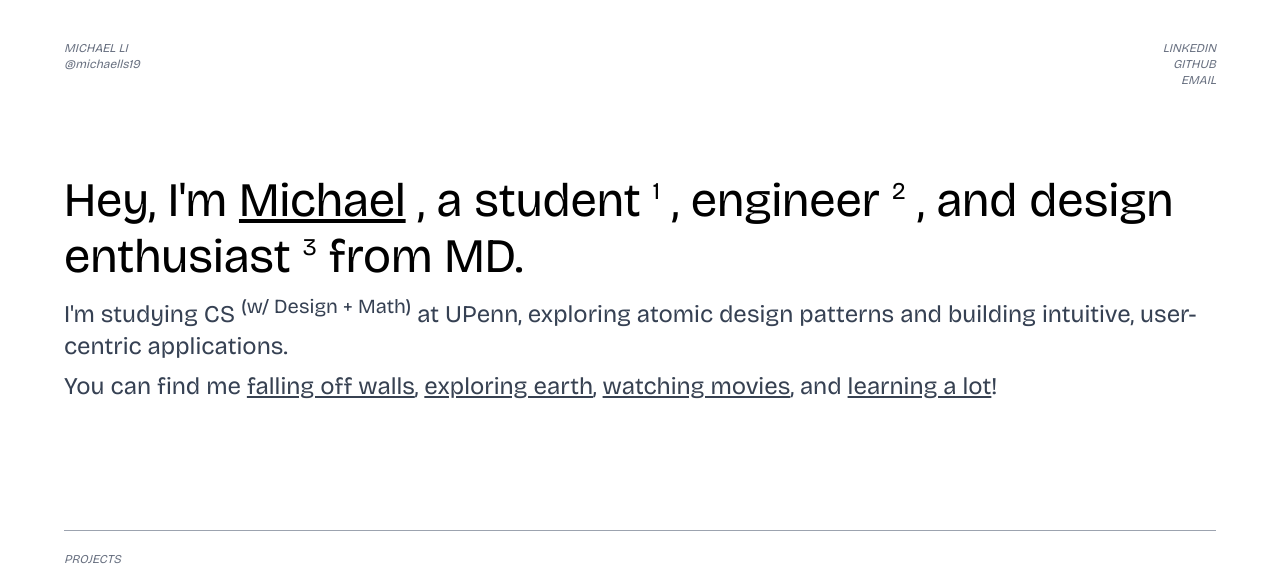
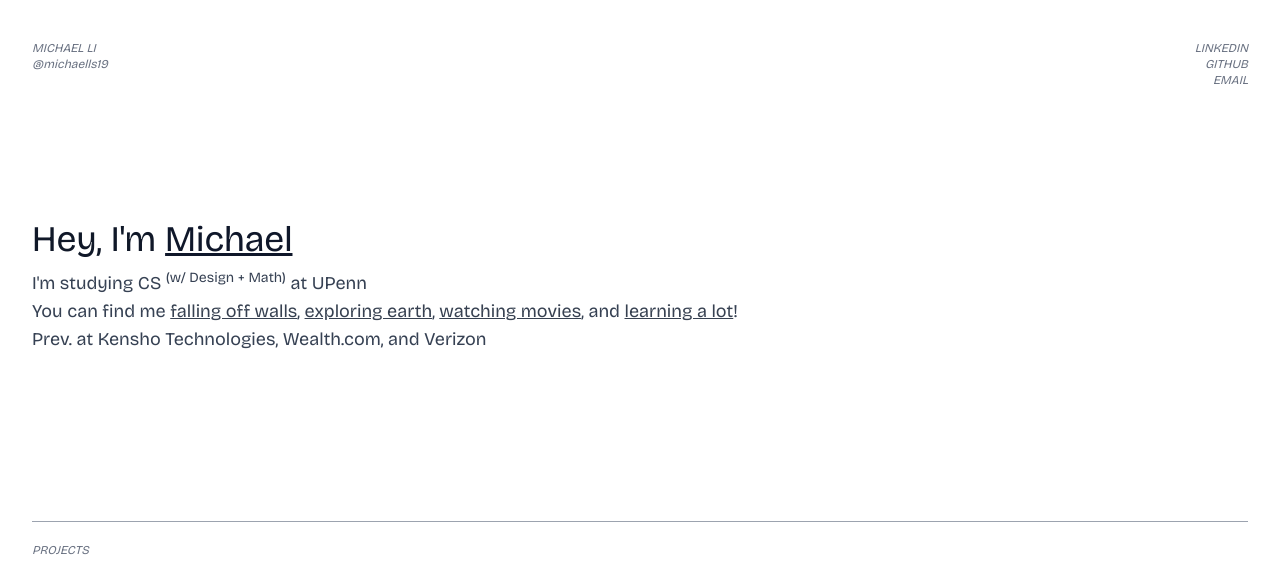
Before and after one commit to Michaell14/portfolio-v4, a React (Vite) app: page / in a window 1280 px wide. Shown: the top 581 px of the page. Built offline with nearby package versions, Linux system fonts and the light colour scheme.

Commit message:
profile reduction

```diff
--- a/components/ImageToolTip.tsx
+++ b/components/ImageToolTip.tsx
@@ -23,7 +23,7 @@ const ImageToolTip = ({ text, imageUrl, imageAlt, color }: { text: string, image
             {isHovered && (type === "bridge" || type === "climbing" || type === "music" || type === "travel") && (
                 <div
                     className="absolute z-10 p-2 bg-white border border-gray-300 rounded shadow-lg"
-                    style={{ top: 'calc(100% + 10px)', left: '50%', transform: 'translateX(-50%)' }} // Position below and center
+                    style={{ top: 'calc(100% + 10px)', left: '50%', transform: 'translateX(-30%)' }} // Position below and center
                 >
                     <img src={imageUrl} alt={imageAlt} className="max-w-lg h-auto rounded max-h-[380px]" />
                 </div>
--- a/components/Profile.tsx
+++ b/components/Profile.tsx
@@ -94,18 +94,19 @@ const TypewriterEffect = ({ children, className }: { children: React.ReactNode,
 
 function Profile() {
     return (
-            <div className='gap-2 flex flex-col mt-20 primary-font'>
+            <div className='gap-2 flex flex-col mt-32 primary-font'>
                 {/* <TypewriterEffect className="text-[32px] leading-10 lg:text-[48px] lg:leading-14 hidden lg:block">
                     I'm <ImageToolTip text="Michael" imageUrl="home_ex/bridge.JPG" imageAlt="me" color="black" /> — and I like to build things with tools that I don't know.
                 </TypewriterEffect> */}
 
 
 
-                <TypewriterEffect className="text-[32px] leading-10 lg:text-[48px] lg:leading-14 hidden lg:block">
+                {/* <TypewriterEffect className="text-lg leading-10 lg:text-xl lg:leading-14 hidden lg:block">
                 Hey, I'm <ImageToolTip text="Michael" imageUrl="home_ex/bridge.JPG" imageAlt="me" color="black" />, a student<Superscript text="1" size="text-2xl" />, engineer<Superscript text="2" size="text-2xl" />, and design enthusiast<Superscript text="3" size="text-2xl" /> from MD.
-            </TypewriterEffect>
-            <TypewriterEffect className="text-[32px] leading-10 lg:text-[48px] lg:leading-14 block lg:hidden">
-                Hey, I'm <ImageToolTip text="Michael" imageUrl="home_ex/bridge.JPG" imageAlt="me" color="black" />, a student, engineer, and design enthusiast from MD.
+            </TypewriterEffect> */}
+            <div className="max-w-full md:max-w-2/3">
+                <TypewriterEffect className="text-4xl text-gray-900">
+                    Hey, I'm <ImageToolTip text="Michael" imageUrl="home_ex/bridge.JPG" imageAlt="me" color="#0F172A" />
                 </TypewriterEffect>
                         {/* <motion.div
                             initial={{ opacity: 0, y: 20 }}
@@ -116,23 +117,34 @@ function Profile() {
                             </span>
 
                         </motion.div> */}
+                <div className="mt-2">
 
+                <motion.div
+                    initial={{ opacity: 0, y: 20 }}
+                    whileInView={{ opacity: 1, y: 0, transition: { type: "spring", damping: 12, stiffness: 100, duration: .4, delay: .5 } }}
+                    viewport={{ once: true }}>
+                    <span className='text-lg text-gray-700'>
+                        I'm studying CS <Superscript text="(w/ Design + Math)" size="text-sm" /> at UPenn
+                    </span>
+                </motion.div>
+                <motion.div
+                    initial={{ opacity: 0, y: 20 }}
+                    whileInView={{ opacity: 1, y: 0, transition: { type: "spring", damping: 12, stiffness: 100, duration: .4, delay: .9 } }}
+                    viewport={{ once: true }}>
+                    <span className='text-lg text-gray-700'>
+                        You can find me <ImageToolTip text="falling off walls" imageUrl="assets/climbing.gif" imageAlt="climbing" color="#374151" />, <ImageToolTip text="exploring earth" imageUrl="assets/travel.webp" imageAlt="traveling" color="#374151" />, <ImageToolTip text="watching movies" imageUrl="assets/movie.jpg" imageAlt="films" color="#374151" />, and <ImageToolTip text="learning a lot" imageUrl="assets/learn.jpg" imageAlt="learning" color="#374151" />!
+                    </span>
+                </motion.div>
                 <motion.div
                     initial={{ opacity: 0, y: 20 }}
                     whileInView={{ opacity: 1, y: 0, transition: { type: "spring", damping: 12, stiffness: 100, duration: .4, delay: 1.3 } }}
                     viewport={{ once: true }}>
-                <span className='text-xl lg:text-2xl text-gray-700'>
-                    I'm studying CS <Superscript text="(w/ Design + Math)" size="text-xl" /> at UPenn, exploring atomic design patterns and building intuitive, user-centric applications.
+                    <span className='text-lg text-gray-700'>
+                        Prev. at Kensho Technologies, Wealth.com, and Verizon
                     </span>
                 </motion.div>
-            <motion.div
-                initial={{ opacity: 0, y: 20 }}
-                whileInView={{ opacity: 1, y: 0, transition: { type: "spring", damping: 12, stiffness: 100, duration: .4, delay: 1.7 } }}
-                viewport={{ once: true }}>
-                <span className='text-xl lg:text-2xl text-gray-700'>
-                    You can find me <ImageToolTip text="falling off walls" imageUrl="assets/climbing.gif" imageAlt="climbing" color="#374151" />, <ImageToolTip text="exploring earth" imageUrl="assets/travel.webp" imageAlt="traveling" color="#374151" />, <ImageToolTip text="watching movies" imageUrl="assets/movie.jpg" imageAlt="films" color="#374151" />, and <ImageToolTip text="learning a lot" imageUrl="assets/learn.jpg" imageAlt="learning" color="#374151" />!
-                </span>
-            </motion.div>
+                </div>
+            </div>
 
             {/* <motion.div
                 initial={{ opacity: 0, y: 20 }}
--- a/src/App.tsx
+++ b/src/App.tsx
@@ -13,10 +13,10 @@ function App() {
         <>
             <Analytics />
             <div className='relative overflow-hidden px-6 md:px-10 lg:px-0'>
-                <div className='max-w-6xl mx-auto mt-10 '>
+                <div className='max-w-7xl mx-auto px-0 sm:px-8 mt-10 '>
                     <Header />
                     <Profile />
-                    <hr className='horizontal-line mt-32 mb-5' />
+                    <hr className='horizontal-line mt-42 mb-5' />
                     <Projects />
                     {/* <hr className='horizontal-line mt-20 mb-5' /> */}
                     {/* <Sandbox /> */}
```
Lines whose indentation alone changed are shown as unchanged.
